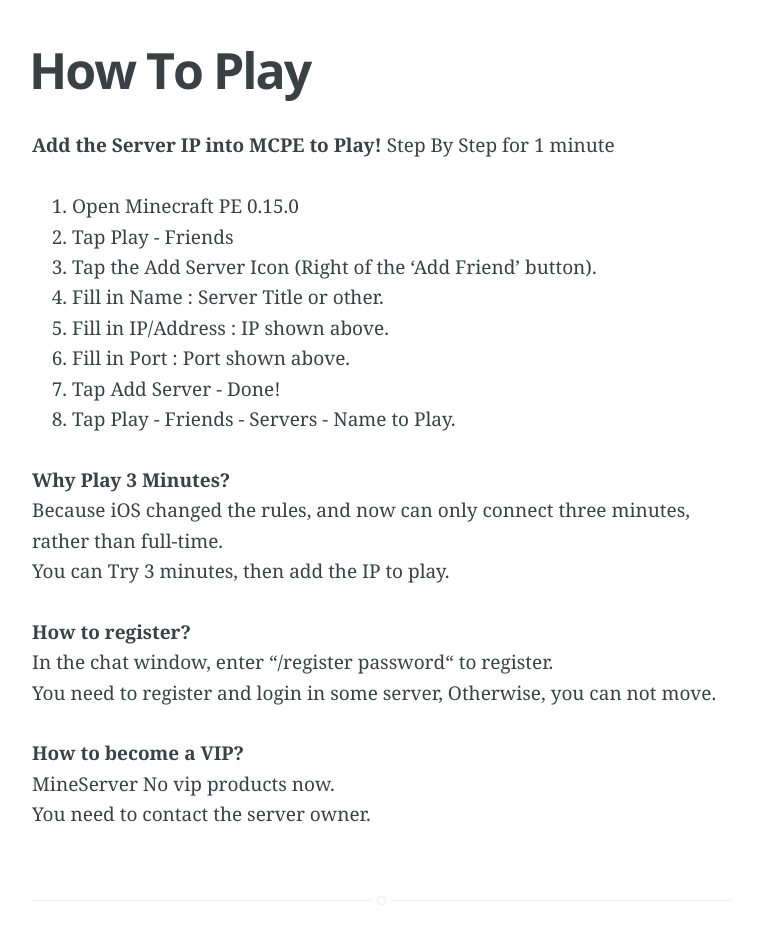
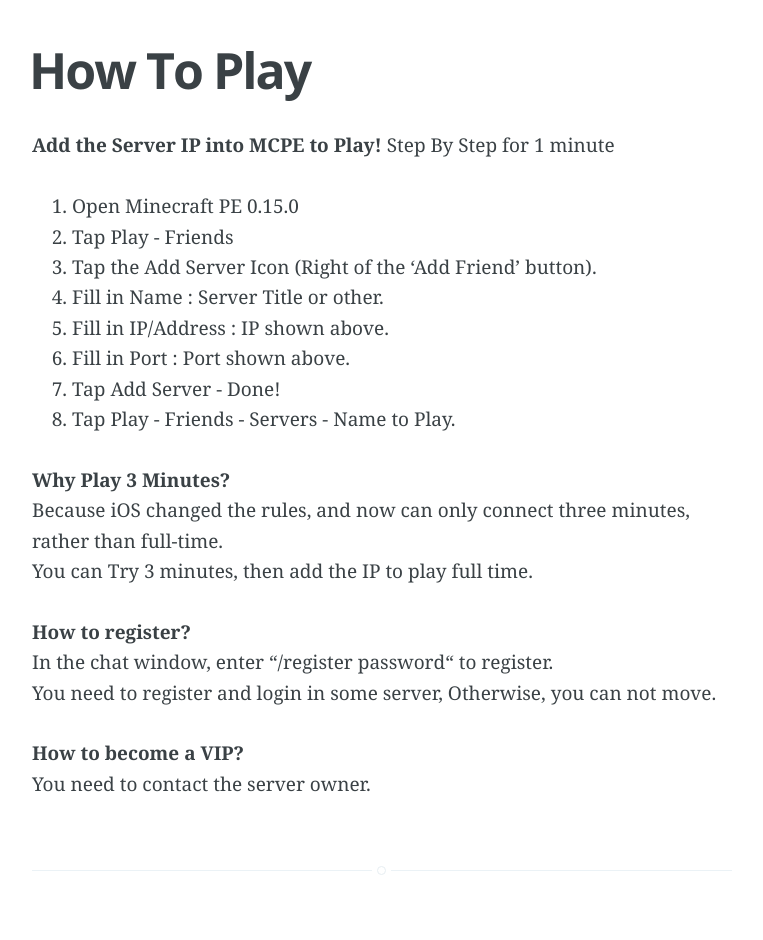
Before and after one commit to Minecraft-PE-Servers/Minecraft-PE-Servers.github.io, a Jekyll site: the page built from _posts/2016-06-28-How-to-play-Minecraft-pe-servers-By-MineServer-APP.md, in a window 1280 px wide. Shown: the whole page, without its empty margins (258-1021 px from the left). Built offline with Jekyll 4.4.1, drawn with Linux system fonts in a browser that asks for light colours.

Commit message:
提交发布

```diff
--- a/_posts/2016-06-28-How-to-play-Minecraft-pe-servers-By-MineServer-APP.md
+++ b/_posts/2016-06-28-How-to-play-Minecraft-pe-servers-By-MineServer-APP.md
@@ -19,12 +19,11 @@
 
 **Why Play 3 Minutes?**
 Because iOS changed the rules, and now can only connect three minutes, rather than full-time.
-You can Try 3 minutes, then add the IP to play.
+You can Try 3 minutes, then add the IP to play full time.
 
 **How to register?**
 In the chat window, enter “/register password“ to register.
 You need to register and login in some server, Otherwise, you can not move.
 
 **How to become a VIP?**
-MineServer No vip products now.
 You need to contact the server owner.
```
